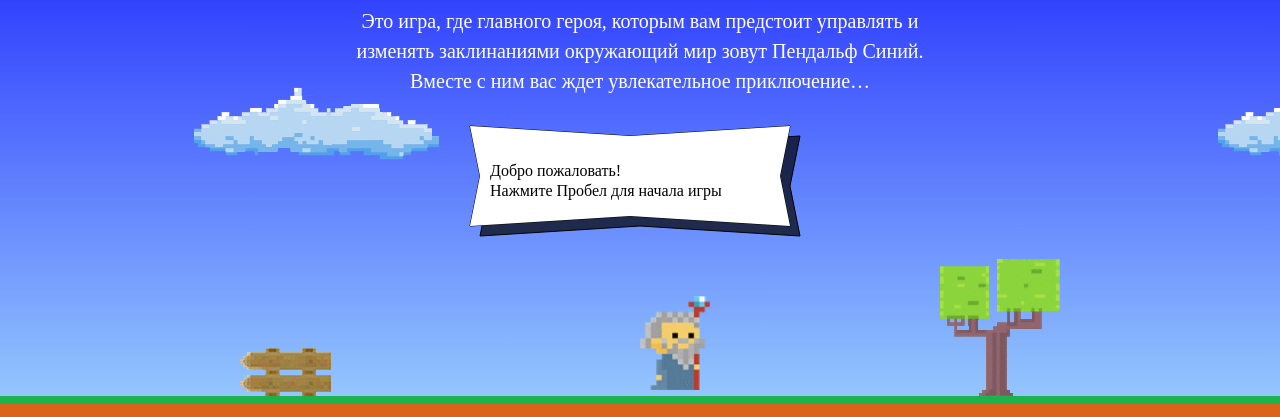
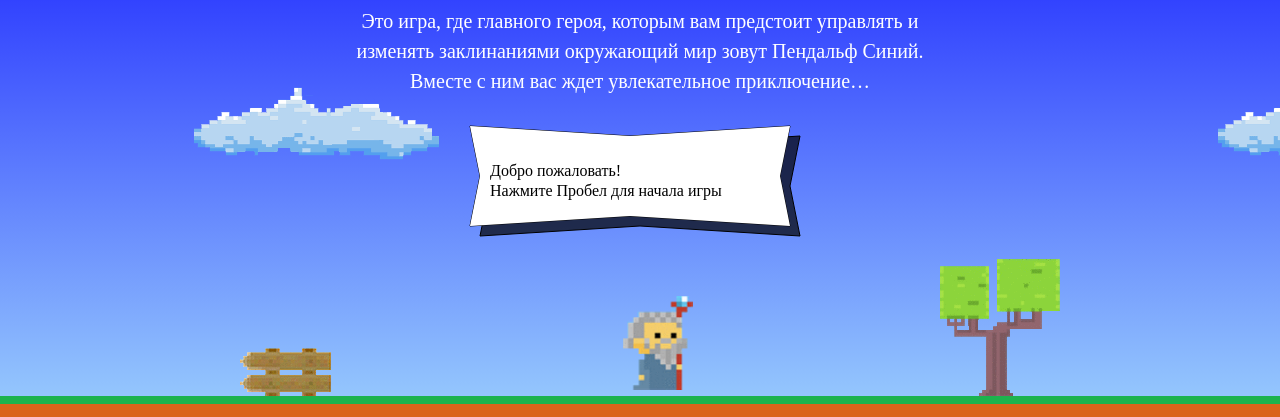
Before and after one commit to BadyBob/774831-code-and-magick, a website: page index.html in a window 1280 px wide. Shown: the part 203-620 px from the top of the page. Drawn offline with Linux system fonts and the light colour scheme; a web font is replaced by a local one.

Commit message:
Исправил начальное положение мага

```diff
--- a/index.html
+++ b/index.html
@@ -183,22 +183,17 @@
 <script>
   var fireballSize = 22;
   var getFireballSpeed = function (left) {
-    if (left) {
-      getFireballSpeed = 5;
-      } else {
-        getFireballSpeed = 2;
-      }
-    return getFireballSpeed;
+    return left ? 5 : 2;
   };
-  wizardSpeed = 3;
-  wizardWidth = 70;
-  getWizardHeight = function () {
+  var wizardSpeed = 3;
+  var wizardWidth = 70;
+  var getWizardHeight = function () {
     return 1.337 * wizardWidth;
   };
-  getWizardX = function (width) {
-    return width / 2;
+  var getWizardX = function (width) {
+    return (width - (wizardWidth / 2)) / 2;
   };
-  getWizardY = function (height) {
+  var getWizardY = function (height) {
     return height * (2/3);
   };
 </script>
```
